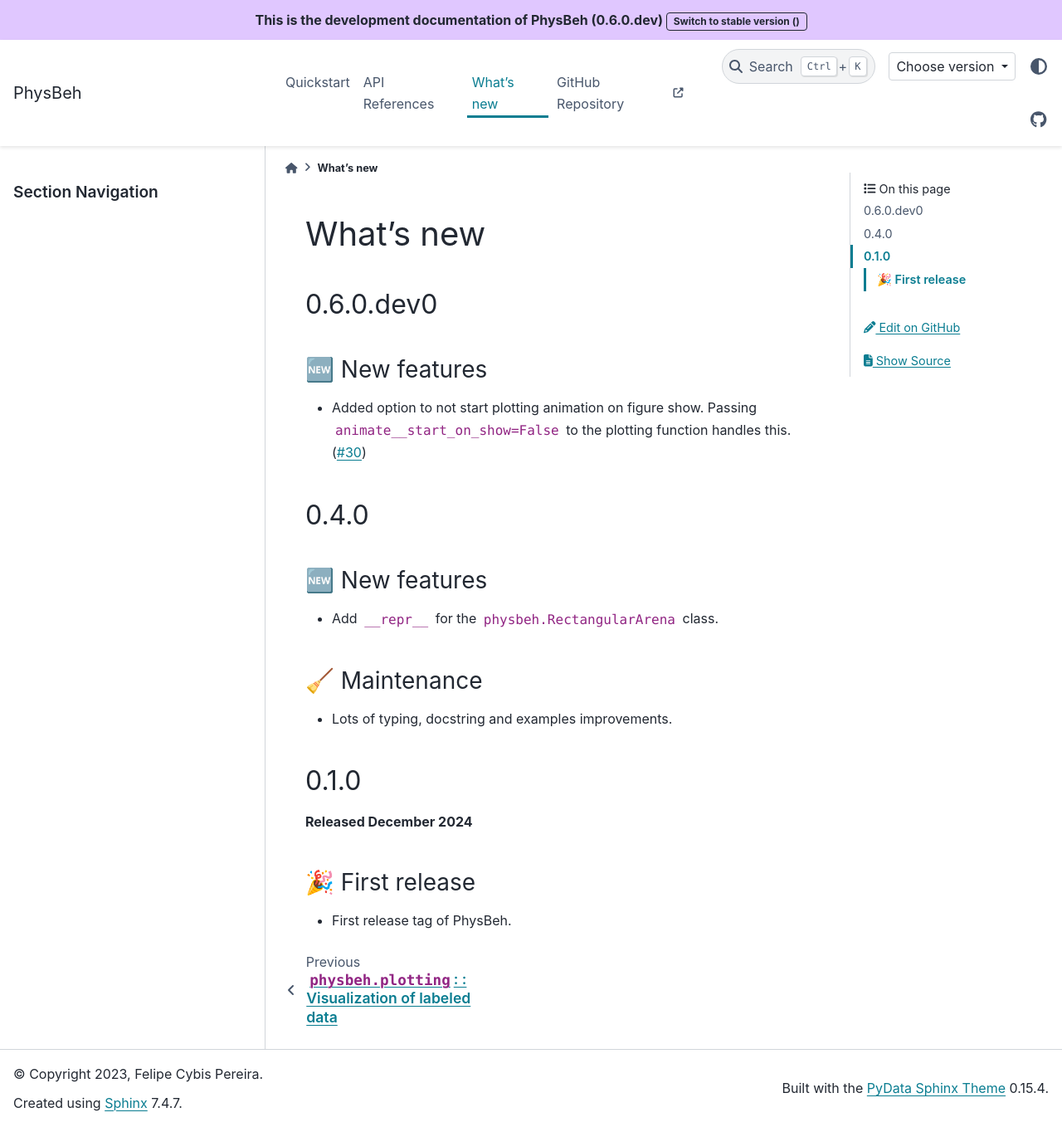
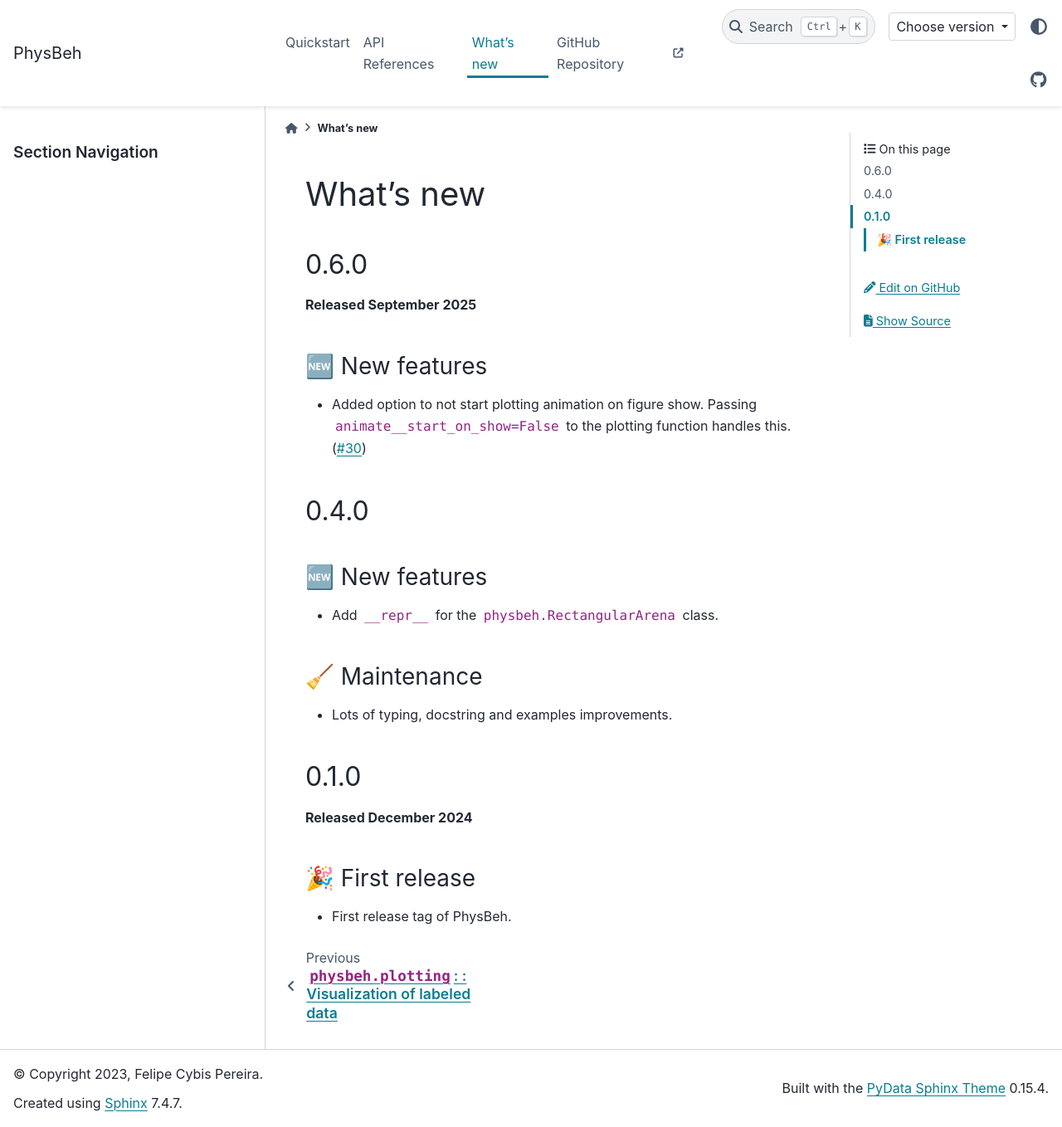
Before and after one commit to FelipeCybis/physbeh, a Sphinx documentation site: the page built from docs/source/changes/whats_new.rst, in a window 1280 px wide and 1358 px high. Shown: the whole window at 83% size. Built offline with Sphinx 7.4.7 and the PyData theme 0.15.4, drawn with Linux system fonts in a browser that asks for light colours; pages that are not in the unit, such as notebooks, are missing from menus; cross-references to code outside the pages are shown as plain code.

Commit message:
chore: bump release 0.6.0

```diff
--- a/docs/source/_static/versions.json
+++ b/docs/source/_static/versions.json
@@ -5,6 +5,11 @@
         "url": "http://10.113.113.118:8002/version/latest/"
     },
     {
+        "name": "0.6.0",
+        "version": "0.6.0",
+        "url": "http://10.113.113.118:8000/version/0.6.0/"
+    },
+    {
         "name": "0.1.0",
         "version": "0.1.0",
         "url": "http://10.113.113.118:8002/version/0.1.0/"
--- a/docs/source/changes/latest.rst
+++ b/docs/source/changes/0.6.0.rst
@@ -1,7 +1,9 @@
 .. currentmodule:: physbeh
 
-0.6.0.dev0
-==========
+0.6.0
+=====
+
+**Released September 2025**
 
 🆕 New features
 ---------------
--- a/docs/source/changes/whats_new.rst
+++ b/docs/source/changes/whats_new.rst
@@ -2,8 +2,8 @@
 What's new
 ==========
 
-.. _latest:
-.. include:: latest.rst
+.. _0.6.0:
+.. include:: 0.6.0.rst
 .. _0.4.0:
 .. include:: 0.4.0.rst
 .. _0.1.0:
--- a/pyproject.toml
+++ b/pyproject.toml
@@ -1,6 +1,6 @@
 [project]
 name = "physbeh"
-version = "0.6.0.dev"
+version = "0.6.0"
 description = "Miscellaneous functions for tracking analysis in Python using DeepLabCut at Physics for Medicine"
 authors = [
     {name = "Felipe Cybis Pereira", email="felipe.cybispereira@gmail.com"}
```
Also changed, not shown: 1 other file.
